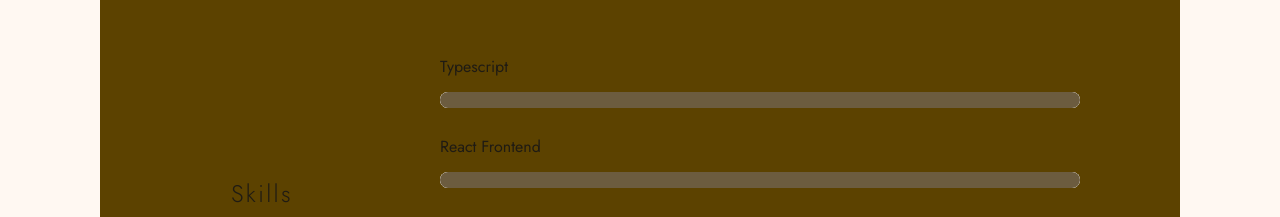
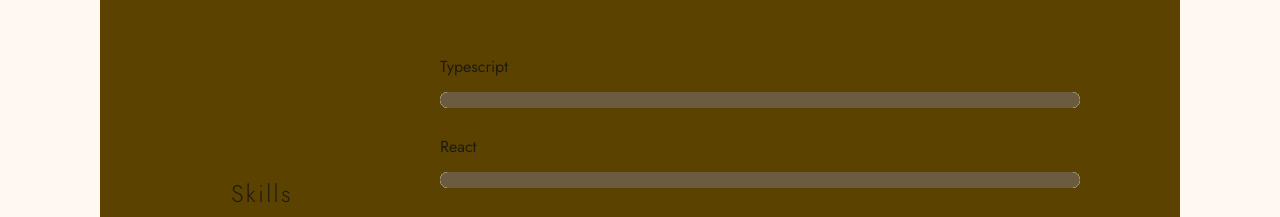
Before and after one commit to isfopo/about, a React (Vite) app: page / in a window 1280 px wide. Shown: the part 1060-1277 px from the top of the page. Built offline with nearby package versions, Linux system fonts and the light colour scheme.

Commit message:
💄 style(App): update skill name for consistency
- change "React Frontend" to "React" for uniformity in skill naming

```diff
--- a/src/App.tsx
+++ b/src/App.tsx
@@ -21,7 +21,7 @@
 
 const skills: Skill[] = [
   { name: "Typescript", level: 10 },
-  { name: "React Frontend", level: 10 },
+  { name: "React", level: 10 },
   { name: "C# / .NET Application Development", level: 8 },
   { name: "Python", level: 7 },
 ];
```
